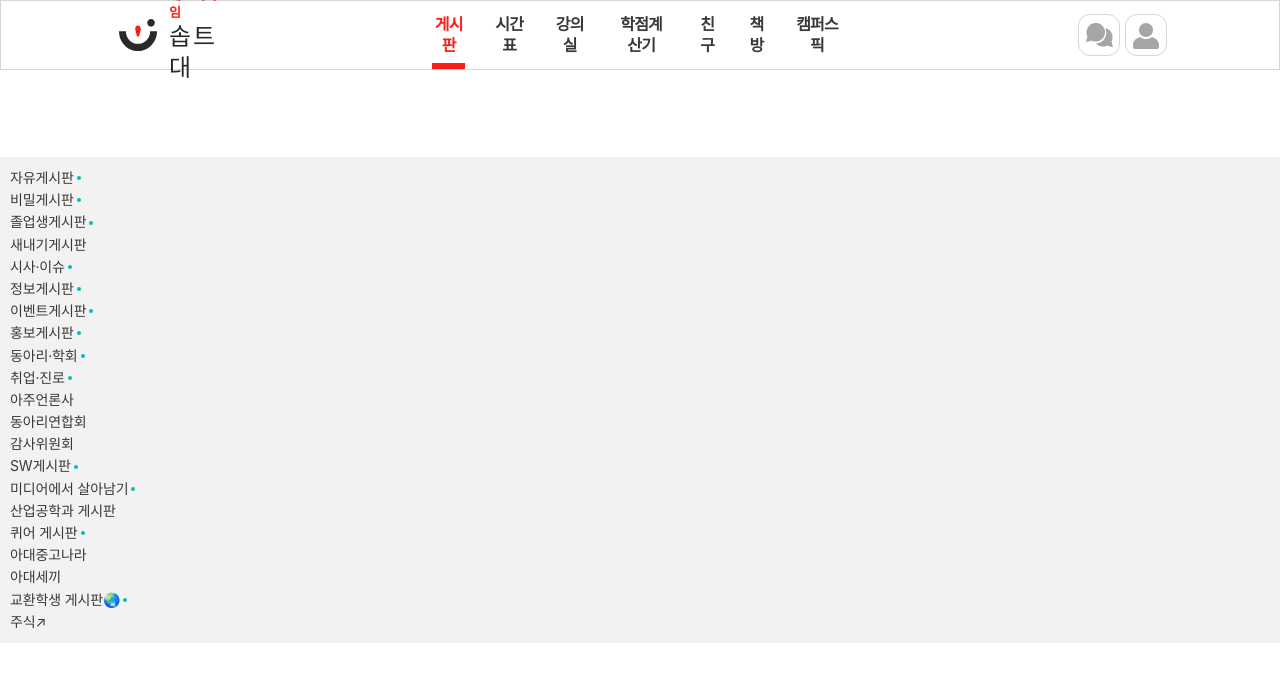
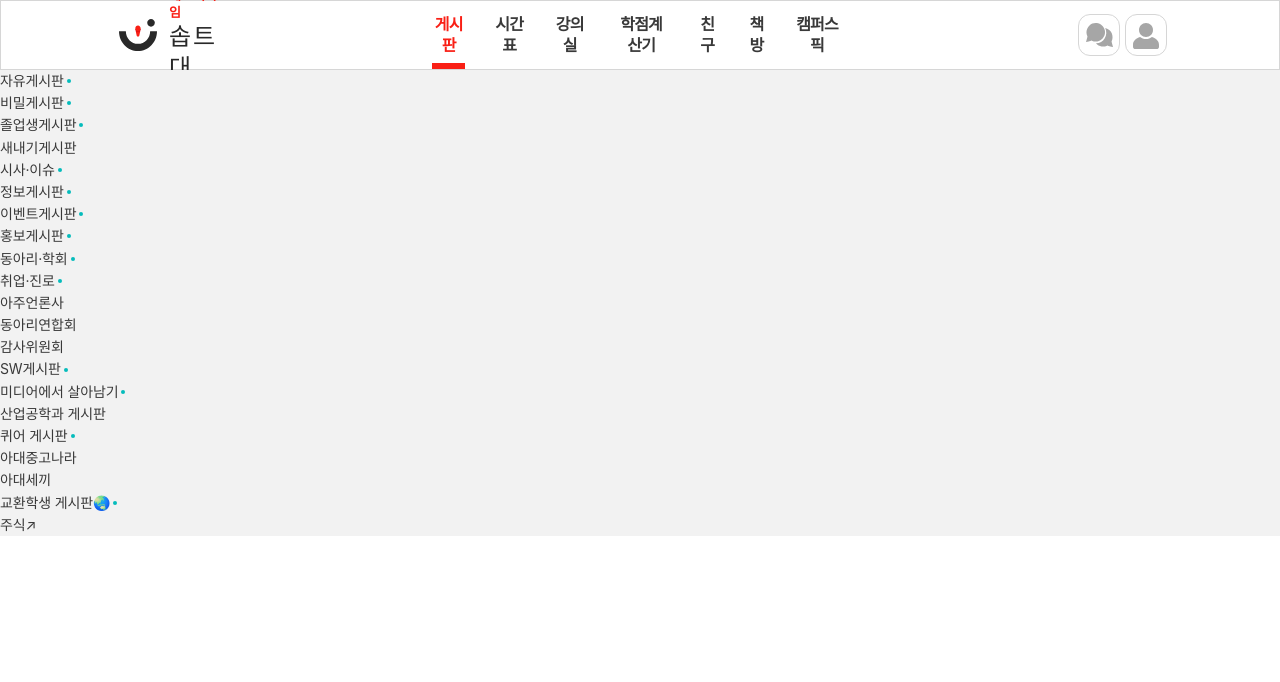
Before and after one commit to SOPT-all/37-COLLABORATION-WEB-EVERYTIME, a React (Vite) app: page / in a window 1280 px wide. Both pictures are taken after a click on the button "게시판". Shown: the top 682 px of the page. Built offline with nearby package versions, Linux system fonts and the light colour scheme.

Commit message:
feat: Lnb 생성 및 연결 #36

```diff
--- a/src/components/common/header/Header.tsx
+++ b/src/components/common/header/Header.tsx
@@ -1,8 +1,10 @@
+import { useState } from "react";
 import { useNavigate } from "react-router-dom";
 
 import IconChat from "@/assets/icons/icon_chat.svg?react";
 import IconUser from "@/assets/icons/icon_user.svg?react";
 import LogoIcon from "@/assets/images/logo.svg?react";
+import { Lnb } from "@/components/common/header/Lnb";
 import { ROUTES } from "@/constants/routes";
 import { cn } from "@/utils/cn";
 
@@ -11,6 +13,7 @@ import { Navbar } from "./Navbar";
 const Header = () => {
 	const navigate = useNavigate();
 	const currentPage = "게시판";
+	const [isLnbOpen, setIsLnbOpen] = useState(false);
 
 	const handleLogoClick = () => {
 		window.scrollTo(0, 0);
@@ -39,7 +42,7 @@ const Header = () => {
 					<span className={cn("label01 text-primary-black")}>솝트대</span>
 				</div>
 			</div>
-			<Navbar currentPage={currentPage} />
+			<Navbar currentPage={currentPage} onClick={() => setIsLnbOpen(!isLnbOpen)} />
 			<div className={cn("flex gap-[0.5rem]")}>
 				<button
 					className={cn(
@@ -62,6 +65,7 @@ const Header = () => {
 					<IconUser className={cn("w-[2.7rem]", "mr-[1px] h-[2.7rem]")} />
 				</button>
 			</div>
+			{isLnbOpen && <Lnb isOpen={isLnbOpen} />}
 		</header>
 	);
 };
--- a/src/components/common/header/Lnb.tsx
+++ b/src/components/common/header/Lnb.tsx
@@ -1,38 +1,30 @@
-/**
- * 헤더 컴포넌트 구현 시, Lnb 컴포넌트 적용할 때 참고용으로 작성한 예시 코드입니다.
- */
-
-import { useNavigate } from "react-router-dom";
-
 import { BADGE_BOARDS, BOARD_LIST } from "@/constants/boardList";
 import type { LnbProps } from "@/types/lnb";
 import { cn } from "@/utils/cn";
 
 import { LnbItem } from "./LnbItem";
 
-const Lnb = ({ isOpen, onClose, badgeBoards = [...BADGE_BOARDS] }: LnbProps) => {
-	// 파란 점(업데이트 뱃지)을 표시할 게시판 목록
-	const navigate = useNavigate();
-	const handleBoardClick = (boardName: string) => {
-		navigate(`/board/${boardName}`);
-
-		// Lnb 닫기 (선택)
-		onClose?.();
-	};
+const Lnb = ({ isOpen, badgeBoards = [...BADGE_BOARDS] }: LnbProps) => {
+	const handleBoardClick = () => {};
 
 	// Lnb가 닫혀있으면 렌더링하지 않음
 	if (!isOpen) return null;
 
 	return (
-		<nav className={cn("border-bottom-1 border-gray-300 bg-gray-200", "p-4")}>
+		<nav
+			className={cn(
+				"border-bottom-1 border-gray-300 bg-gray-200",
+				"z-2",
+				"mt-[7rem]",
+				"fixed",
+				"top-0",
+				"right-0",
+				"w-full",
+			)}
+		>
 			<div className="flex flex-col">
 				{BOARD_LIST.map((board) => (
-					<LnbItem
-						key={board}
-						title={board}
-						hasBadge={badgeBoards.includes(board)}
-						onClick={() => handleBoardClick(board)}
-					/>
+					<LnbItem key={board} title={board} hasBadge={badgeBoards.includes(board)} onClick={handleBoardClick} />
 				))}
 			</div>
 		</nav>
--- a/src/components/common/header/Navbar.tsx
+++ b/src/components/common/header/Navbar.tsx
@@ -1,13 +1,14 @@
 import { GNB_LIST } from "@/constants/gnbList";
 import { cn } from "@/utils/cn";
 
-const Navbar = ({ currentPage }: { currentPage: string }) => {
+const Navbar = ({ currentPage, onClick }: { currentPage: string; onClick?: () => void }) => {
 	return (
 		<nav className={cn("h-full", "flex", "gap-[2.75rem]", "mr-[23.9rem] ml-[20.8rem]")}>
 			{GNB_LIST.map((menu) => (
 				<button
 					key={menu}
 					type="button"
+					onClick={menu === "게시판" ? onClick : undefined}
 					className={cn(
 						"title06 hover:text-primary-red relative h-full text-gray-800",
 						currentPage === menu &&
--- a/src/pages/HomePage.tsx
+++ b/src/pages/HomePage.tsx
@@ -1,11 +1,5 @@
-import { Lnb } from "@/components/common/header/Lnb";
-
 const HomePage = () => {
-	return (
-		<div className="relative">
-			<Lnb isOpen={true} />
-		</div>
-	);
+	return <div className="relative">home page</div>;
 };
 
 export default HomePage;
--- a/src/types/lnb.ts
+++ b/src/types/lnb.ts
@@ -1,6 +1,5 @@
 export interface LnbProps {
 	isOpen: boolean;
-	onClose?: () => void;
 	badgeBoards?: string[];
 }
 
```
